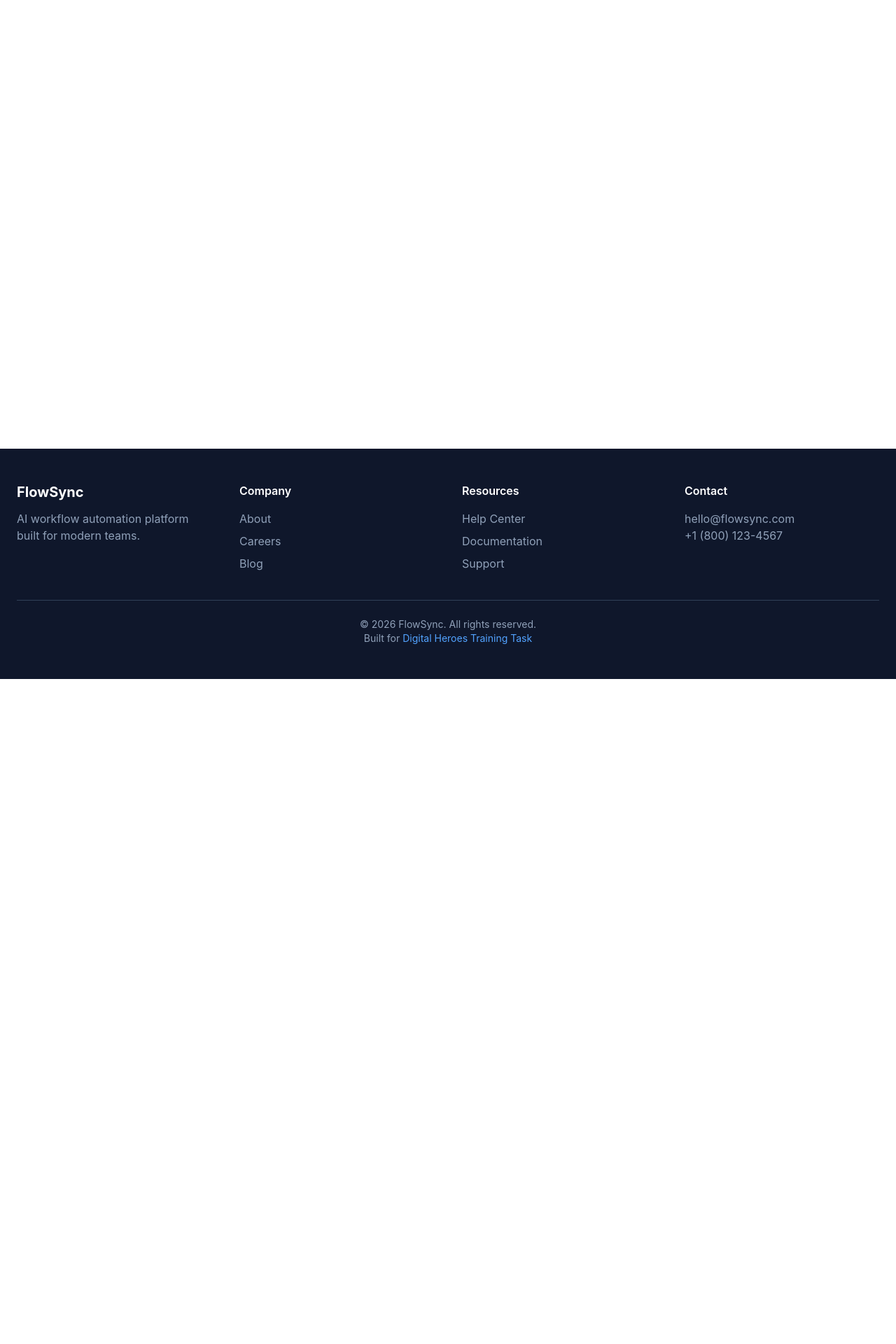
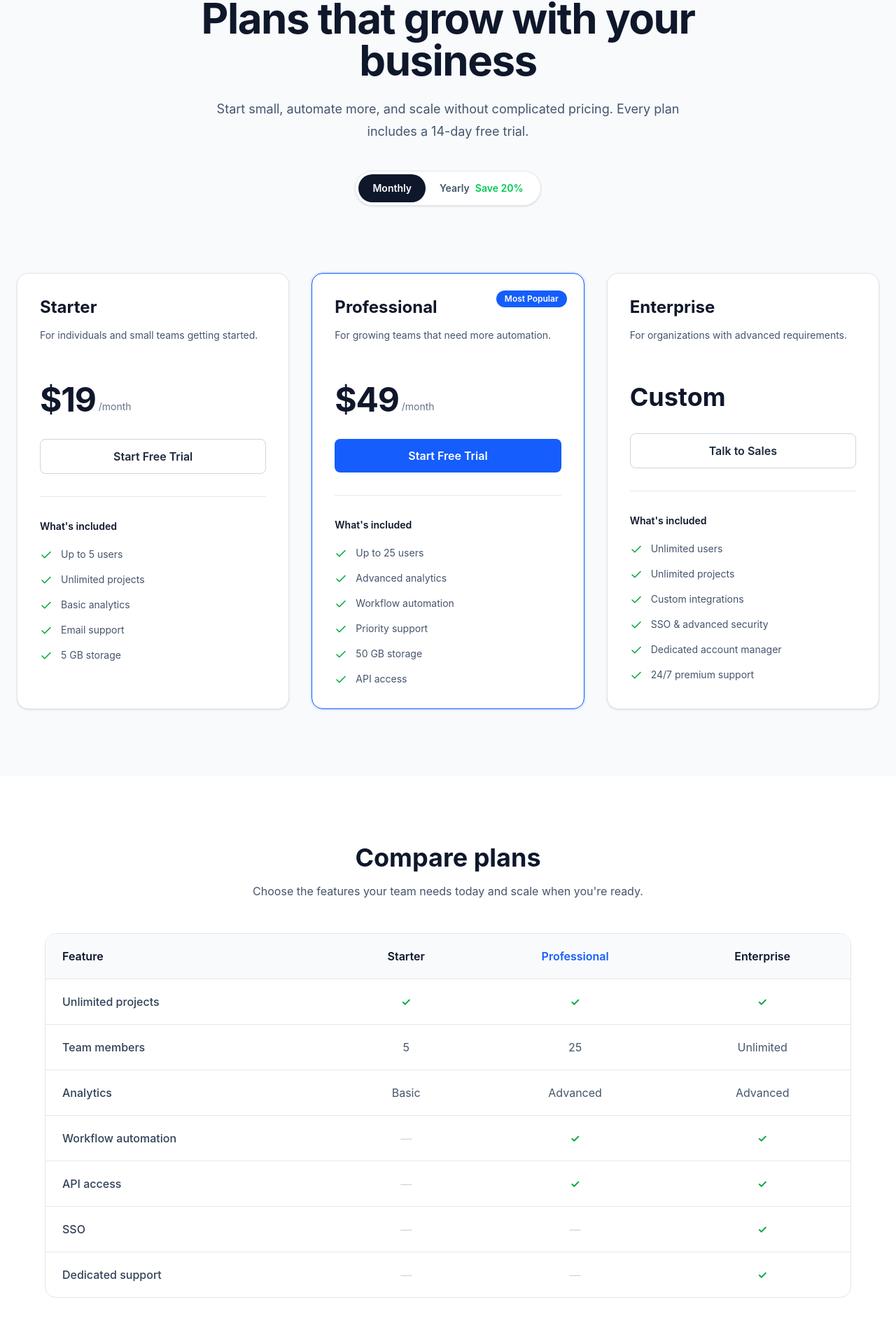
Before and after one commit to Charumehra/flowsync, a React (Vite) app: page /pricing in a window 1280 px wide. Shown: the part 225-2145 px from the top of the page at 70% size. Before the commit the page ends 1195 px from the top, so only its background shows below. Built offline with nearby package versions, Linux system fonts and the light colour scheme.

Commit message:
feat: build pricing page

```diff
--- a/src/components/PricingCard.jsx
+++ b/src/components/PricingCard.jsx
@@ -1,11 +1,18 @@
 import { Check } from "lucide-react";
 import { Link } from "react-router-dom";
 
-export default function PricingCard({ plan }) {
+export default function PricingCard({ plan, billing }) {
+  const price =
+    billing === "monthly"
+      ? plan.monthlyPrice
+      : plan.yearlyPrice;
+
   return (
     <article
-      className={`relative rounded-2xl border bg-white p-8 shadow-sm transition hover:-translate-y-2 hover:shadow-xl ${
-        plan.popular ? "border-blue-600" : ""
+      className={`relative flex h-full flex-col rounded-2xl border bg-white p-8 shadow-sm transition duration-300 hover:-translate-y-1 hover:shadow-xl ${
+        plan.popular
+          ? "border-blue-600 ring-2 ring-blue-100"
+          : "border-slate-200"
       }`}
     >
       {plan.popular && (
@@ -14,36 +21,75 @@ export default function PricingCard({ plan }) {
         </span>
       )}
 
-      <h3 className="text-2xl font-bold">{plan.name}</h3>
+      <div>
+        <h2 className="text-2xl font-bold text-slate-900">
+          {plan.name}
+        </h2>
 
-      <p className="mt-2 text-slate-600">{plan.description}</p>
+        <p className="mt-3 min-h-[48px] text-sm leading-6 text-slate-600">
+          {plan.description}
+        </p>
+      </div>
 
-      <p className="mt-8 text-5xl font-bold">
-        {plan.price}
-        {plan.price !== "Custom" && (
-          <span className="text-lg font-normal text-slate-500">/month</span>
+      <div className="mt-8">
+        {price ? (
+          <div className="flex items-end gap-1">
+            <span className="text-5xl font-bold tracking-tight text-slate-900">
+              ${price}
+            </span>
+
+            <span className="mb-1 text-sm text-slate-500">
+              /month
+            </span>
+          </div>
+        ) : (
+          <span className="text-4xl font-bold text-slate-900">
+            Custom
+          </span>
         )}
+
+        {billing === "yearly" && price && (
+          <p className="mt-2 text-sm font-medium text-green-600">
+            Save 20% with annual billing
+          </p>
+        )}
+      </div>
+
+      <Link
+        to="/contact"
+        className={`mt-8 rounded-lg px-5 py-3 text-center font-semibold transition ${
+          plan.popular
+            ? "bg-blue-600 text-white hover:bg-blue-700"
+            : "border border-slate-300 text-slate-800 hover:bg-slate-50"
+        }`}
+      >
+        {plan.name === "Enterprise"
+          ? "Talk to Sales"
+          : "Start Free Trial"}
+      </Link>
+
+      <div className="my-8 border-t border-slate-200" />
+
+      <p className="text-sm font-semibold text-slate-900">
+        What's included
       </p>
 
-      <ul className="mt-8 space-y-4">
+      <ul className="mt-5 space-y-4">
         {plan.features.map((feature) => (
-          <li key={feature} className="flex items-center gap-3">
-            <Check className="text-green-600" size={18} />
-            {feature}
+          <li
+            key={feature}
+            className="flex items-start gap-3 text-sm text-slate-600"
+          >
+            <Check
+              size={18}
+              className="mt-0.5 shrink-0 text-green-600"
+              aria-hidden="true"
+            />
+
+            <span>{feature}</span>
           </li>
         ))}
       </ul>
-
-      <Link
-        to="/contact"
-        className={`mt-10 block rounded-lg px-6 py-3 text-center font-medium ${
-          plan.popular
-            ? "bg-blue-600 text-white hover:bg-blue-700"
-            : "border border-slate-300 hover:bg-slate-100"
-        }`}
-      >
-        Get Started
-      </Link>
     </article>
   );
 }
--- a/src/data/pricing.js
+++ b/src/data/pricing.js
@@ -1,39 +1,45 @@
 export const pricingPlans = [
   {
     name: "Starter",
-    price: "$19",
-    description: "Perfect for small teams.",
+    monthlyPrice: 19,
+    yearlyPrice: 15,
+    description: "For individuals and small teams getting started.",
     features: [
       "Up to 5 users",
       "Unlimited projects",
+      "Basic analytics",
       "Email support",
-      "Basic analytics",
+      "5 GB storage",
     ],
     popular: false,
   },
   {
     name: "Professional",
-    price: "$49",
-    description: "Best for growing businesses.",
+    monthlyPrice: 49,
+    yearlyPrice: 39,
+    description: "For growing teams that need more automation.",
     features: [
       "Up to 25 users",
       "Advanced analytics",
+      "Workflow automation",
       "Priority support",
-      "Workflow automation",
+      "50 GB storage",
       "API access",
     ],
     popular: true,
   },
   {
     name: "Enterprise",
-    price: "Custom",
-    description: "For large organizations.",
+    monthlyPrice: null,
+    yearlyPrice: null,
+    description: "For organizations with advanced requirements.",
     features: [
       "Unlimited users",
-      "Dedicated manager",
-      "SSO Authentication",
+      "Unlimited projects",
       "Custom integrations",
-      "24/7 Premium Support",
+      "SSO & advanced security",
+      "Dedicated account manager",
+      "24/7 premium support",
     ],
     popular: false,
   },
--- a/src/pages/Pricing.jsx
+++ b/src/pages/Pricing.jsx
@@ -1,3 +1,248 @@
+import { useState } from "react";
+import SEO from "../components/SEO";
+import PricingCard from "../components/PricingCard";
+import CTA from "../components/CTA";
+import FAQ from "../components/FAQ";
+import { pricingPlans } from "../data/pricing";
+
+const comparison = [
+  {
+    feature: "Unlimited projects",
+    starter: true,
+    professional: true,
+    enterprise: true,
+  },
+  {
+    feature: "Team members",
+    starter: "5",
+    professional: "25",
+    enterprise: "Unlimited",
+  },
+  {
+    feature: "Analytics",
+    starter: "Basic",
+    professional: "Advanced",
+    enterprise: "Advanced",
+  },
+  {
+    feature: "Workflow automation",
+    starter: false,
+    professional: true,
+    enterprise: true,
+  },
+  {
+    feature: "API access",
+    starter: false,
+    professional: true,
+    enterprise: true,
+  },
+  {
+    feature: "SSO",
+    starter: false,
+    professional: false,
+    enterprise: true,
+  },
+  {
+    feature: "Dedicated support",
+    starter: false,
+    professional: false,
+    enterprise: true,
+  },
+];
+
+function ComparisonValue({ value }) {
+  if (value === true) {
+    return (
+      <span
+        className="font-semibold text-green-600"
+        aria-label="Included"
+      >
+        ✓
+      </span>
+    );
+  }
+
+  if (value === false) {
+    return (
+      <span
+        className="text-slate-300"
+        aria-label="Not included"
+      >
+        —
+      </span>
+    );
+  }
+
+  return <span>{value}</span>;
+}
+
 export default function Pricing() {
-  return <h1>Pricing Page</h1>;
+  const [billing, setBilling] = useState("monthly");
+
+  return (
+    <>
+      <SEO
+        title="Pricing | FlowSync"
+        description="Choose a FlowSync plan that fits your team. Start free and scale as your business grows."
+        url="https://flowsync.vercel.app/pricing"
+      />
+
+      {/* Hero */}
+      <section className="bg-slate-50 px-6 py-20 sm:py-24">
+        <div className="mx-auto max-w-4xl text-center">
+          <span className="inline-flex rounded-full bg-blue-100 px-4 py-2 text-sm font-semibold text-blue-700">
+            Simple & transparent
+          </span>
+
+          <h1 className="mt-6 text-4xl font-bold tracking-tight text-slate-900 sm:text-5xl lg:text-6xl">
+            Plans that grow with your business
+          </h1>
+
+          <p className="mx-auto mt-6 max-w-2xl text-lg leading-8 text-slate-600">
+            Start small, automate more, and scale without
+            complicated pricing. Every plan includes a 14-day
+            free trial.
+          </p>
+
+          {/* Billing Toggle */}
+          <div
+            className="mx-auto mt-10 inline-flex rounded-full border border-slate-200 bg-white p-1 shadow-sm"
+            aria-label="Billing frequency"
+          >
+            <button
+              type="button"
+              onClick={() => setBilling("monthly")}
+              aria-pressed={billing === "monthly"}
+              className={`rounded-full px-5 py-2.5 text-sm font-semibold transition ${
+                billing === "monthly"
+                  ? "bg-slate-900 text-white"
+                  : "text-slate-600 hover:text-slate-900"
+              }`}
+            >
+              Monthly
+            </button>
+
+            <button
+              type="button"
+              onClick={() => setBilling("yearly")}
+              aria-pressed={billing === "yearly"}
+              className={`rounded-full px-5 py-2.5 text-sm font-semibold transition ${
+                billing === "yearly"
+                  ? "bg-slate-900 text-white"
+                  : "text-slate-600 hover:text-slate-900"
+              }`}
+            >
+              Yearly
+              <span className="ml-2 text-green-500">
+                Save 20%
+              </span>
+            </button>
+          </div>
+        </div>
+      </section>
+
+      {/* Pricing Cards */}
+      <section className="bg-slate-50 px-6 pb-24">
+        <div className="mx-auto grid max-w-7xl gap-8 lg:grid-cols-3">
+          {pricingPlans.map((plan) => (
+            <PricingCard
+              key={plan.name}
+              plan={plan}
+              billing={billing}
+            />
+          ))}
+        </div>
+      </section>
+
+      {/* Comparison */}
+      <section className="bg-white px-6 py-24">
+        <div className="mx-auto max-w-6xl">
+          <div className="text-center">
+            <h2 className="text-3xl font-bold text-slate-900 sm:text-4xl">
+              Compare plans
+            </h2>
+
+            <p className="mt-4 text-slate-600">
+              Choose the features your team needs today and
+              scale when you're ready.
+            </p>
+          </div>
+
+          <div className="mt-12 overflow-x-auto rounded-2xl border border-slate-200">
+            <table className="w-full min-w-[700px] border-collapse text-left">
+              <caption className="sr-only">
+                FlowSync pricing plan feature comparison
+              </caption>
+
+              <thead>
+                <tr className="bg-slate-50">
+                  <th
+                    scope="col"
+                    className="px-6 py-5 font-semibold text-slate-900"
+                  >
+                    Feature
+                  </th>
+
+                  <th
+                    scope="col"
+                    className="px-6 py-5 text-center font-semibold text-slate-900"
+                  >
+                    Starter
+                  </th>
+
+                  <th
+                    scope="col"
+                    className="px-6 py-5 text-center font-semibold text-blue-600"
+                  >
+                    Professional
+                  </th>
+
+                  <th
+                    scope="col"
+                    className="px-6 py-5 text-center font-semibold text-slate-900"
+                  >
+                    Enterprise
+                  </th>
+                </tr>
+              </thead>
+
+              <tbody>
+                {comparison.map((row) => (
+                  <tr
+                    key={row.feature}
+                    className="border-t border-slate-200"
+                  >
+                    <th
+                      scope="row"
+                      className="px-6 py-5 font-medium text-slate-700"
+                    >
+                      {row.feature}
+                    </th>
+
+                    <td className="px-6 py-5 text-center text-slate-600">
+                      <ComparisonValue value={row.starter} />
+                    </td>
+
+                    <td className="px-6 py-5 text-center text-slate-600">
+                      <ComparisonValue value={row.professional} />
+                    </td>
+
+                    <td className="px-6 py-5 text-center text-slate-600">
+                      <ComparisonValue value={row.enterprise} />
+                    </td>
+                  </tr>
+                ))}
+              </tbody>
+            </table>
+          </div>
+        </div>
+      </section>
+
+      {/* FAQ */}
+      <FAQ />
+
+      {/* CTA */}
+      <CTA />
+    </>
+  );
 }
```
Also changed, not shown: src/components/FAQ.jsx (+15 -33 lines), src/components/ProductHero.jsx (+6 -3 lines).
